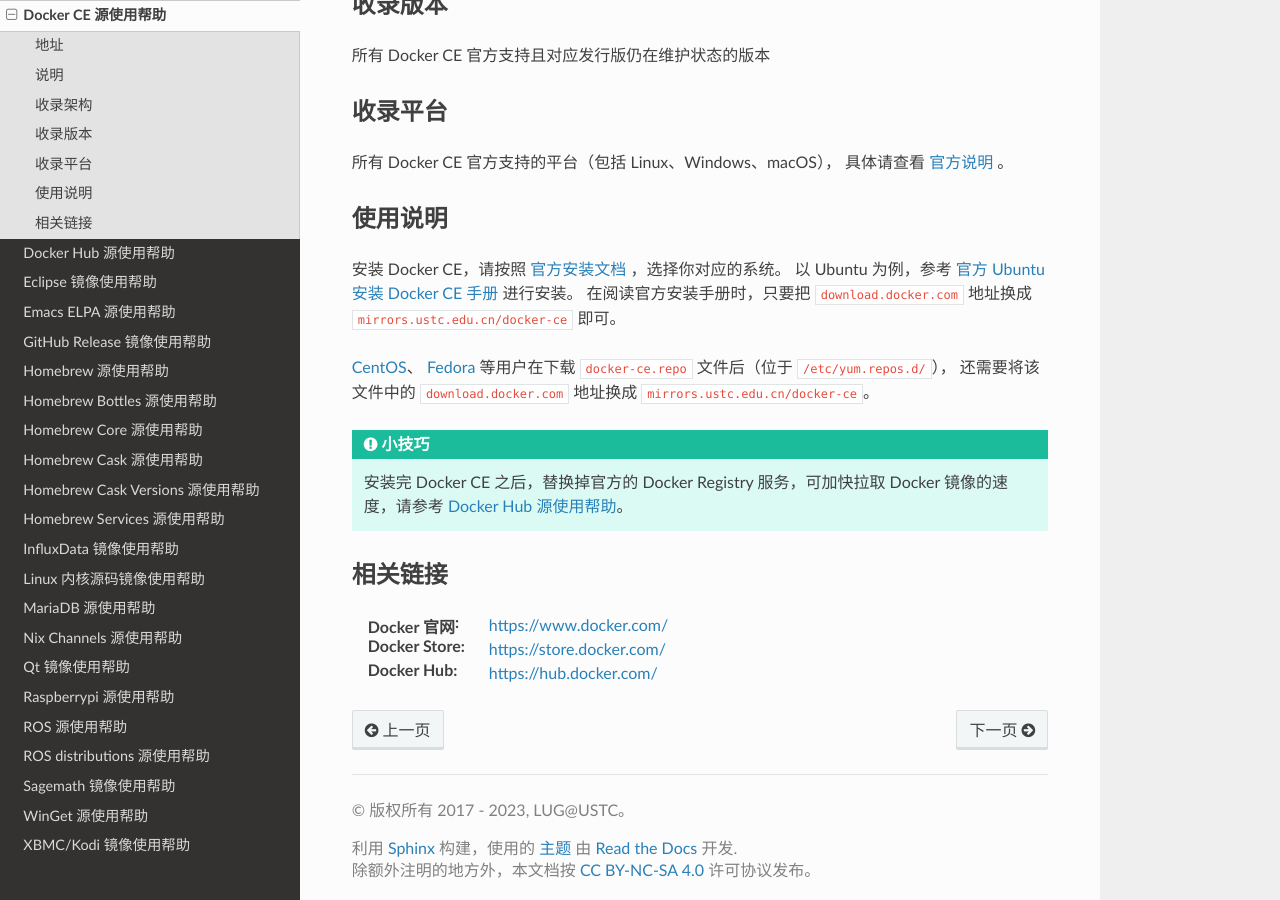
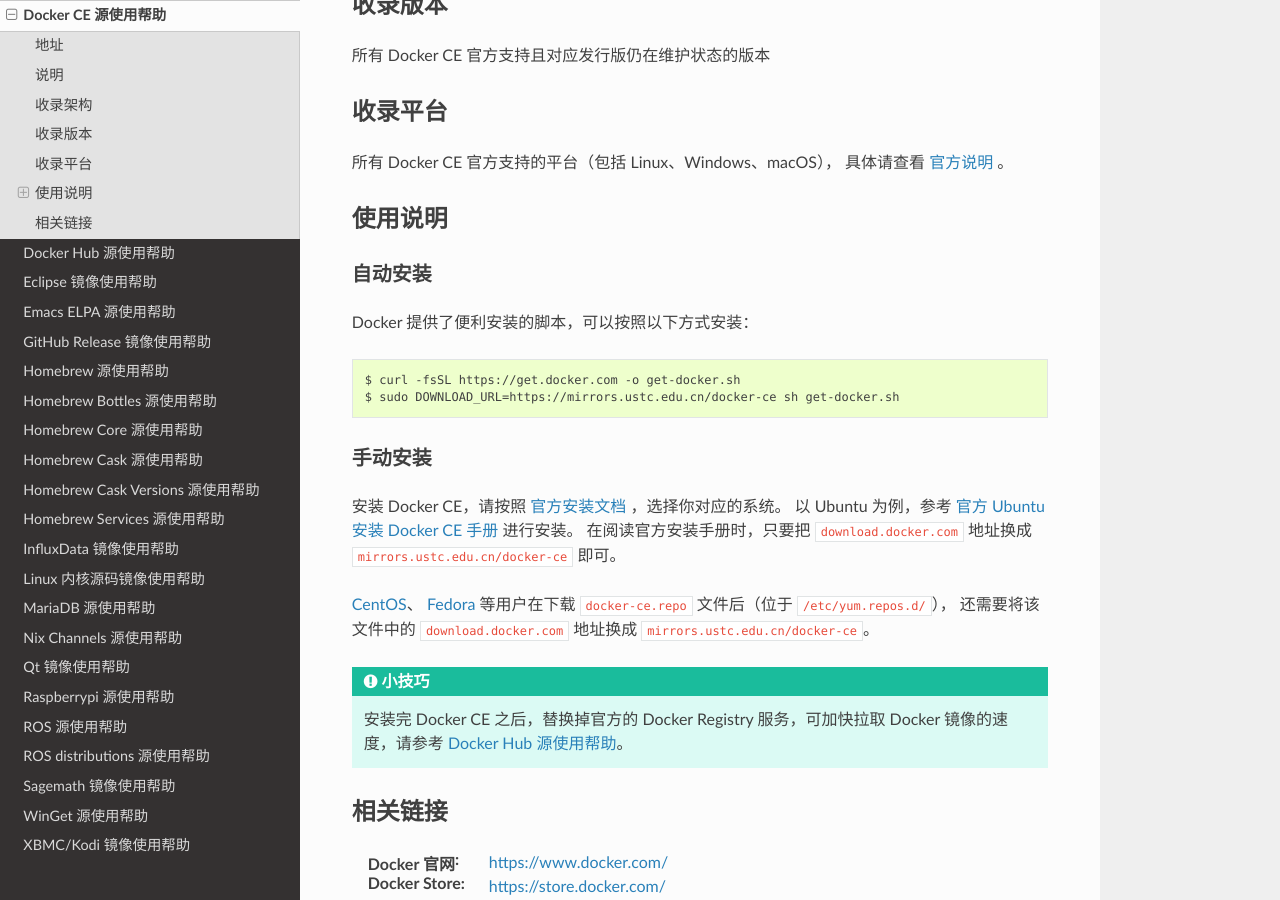
Before and after one commit to ustclug/mirrorhelp, a Sphinx documentation site: the page built from source/docker-ce.rst, in a window 1280 px wide and 900 px high, scrolled down 504 px. Built offline with Sphinx 7.4.7 and the Read the Docs theme 2.0.0, drawn with Linux system fonts in a browser that asks for light colours; pages that are not in the unit, such as notebooks, are missing from menus.

Commit message:
docker-ce: add convenience script approach

```diff
--- a/source/docker-ce.rst
+++ b/source/docker-ce.rst
@@ -31,6 +31,19 @@
 使用说明
 ========
 
+自动安装
+----------
+
+Docker 提供了便利安装的脚本，可以按照以下方式安装：
+
+::
+
+    $ curl -fsSL https://get.docker.com -o get-docker.sh
+    $ sudo DOWNLOAD_URL=https://mirrors.ustc.edu.cn/docker-ce sh get-docker.sh
+
+手动安装
+----------
+
 安装 Docker CE，请按照 `官方安装文档 <https://docs.docker.com/engine/installation/>`_ ，选择你对应的系统。
 以 Ubuntu 为例，参考 `官方 Ubuntu 安装 Docker CE 手册 <https://docs.docker.com/engine/installation/linux/docker-ce/ubuntu/>`_ 进行安装。
 在阅读官方安装手册时，只要把 ``download.docker.com`` 地址换成 ``mirrors.ustc.edu.cn/docker-ce`` 即可。
```
